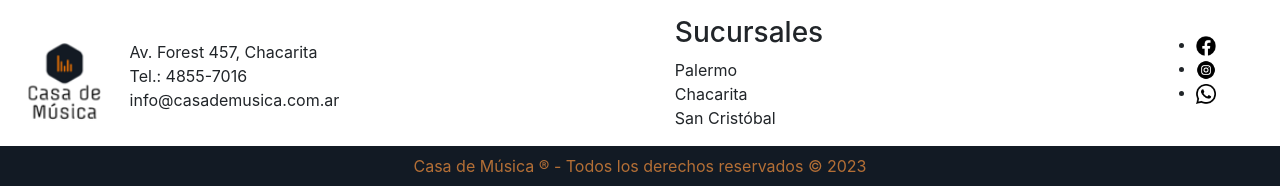
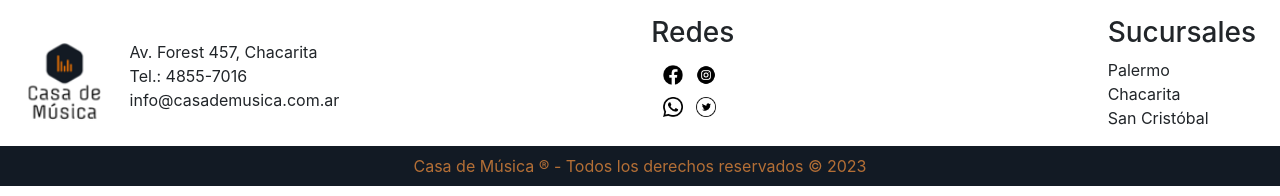
Before and after one commit to FacuM87/CasaDeMusica, a website: page pages/recomendaciones.html in a window 1280 px wide. Shown: the part 1208-1404 px from the top of the page. Drawn offline with nearby package versions, Linux system fonts and the light colour scheme.

Commit message:
Mejoras en el Footer

```diff
--- a/pages/recomendaciones.html
+++ b/pages/recomendaciones.html
@@ -78,7 +78,7 @@
             </article>
         </main>
         <footer class="mt-3">
-            <div class="footerContenido d-flex justify-content-between ">
+          <section class="footerContenido d-flex justify-content-between ">
               <div class="footerInfo d-flex ">
                   <img src="../multimedia/Img/logo120x120.png" alt="Logo">
                   <ul class="pt-4">
@@ -87,7 +87,20 @@
                       <li>info@casademusica.com.ar</li>
                   </ul>
               </div>
-              <div class="sucursales mx-5 ">
+              <div class="mx-4 pr-5">
+                <h3>Redes</h3>
+                <div class="d-flex flex-column mb-2">
+                  <div class="p-1">
+                    <a href="https://www.facebook.com/" class="p-2" target="_blank"><img class="imgRedes" src="../multimedia/Img/Redes/facebook.png" alt="Facebook"></a>
+                    <a href="https://www.instagram.com/" target="_blank"><img class="imgRedes" src="../multimedia/Img/Redes/instagram.png" alt="Instagram"></a>
+                  </div>
+                  <div class="p-1">
+                    <a href="" class="p-2" target="_blank"><img class="imgRedes" src="../multimedia/Img/Redes/whatsapp.png" alt="WhatsApp"></a>
+                    <a href="https://twitter.com/" target="_blank"><img class="imgRedes" src="../multimedia/Img/Redes/twitter.png" alt="Twitter"></a>
+                  </div>
+                </div>
+              </div>
+              <div class="mx-4">
                   <h3>Sucursales</h3>
                   <ul>
                       <li>Palermo</li>
@@ -95,14 +108,7 @@
                       <li>San Cristóbal</li>
                   </ul>
               </div>
-              <div class="mx-5 pt-3 pr-3">
-                  <ul class="redes">
-                    <li><a href="https://www.facebook.com/" target="_blank"><img src="../multimedia/Img/Redes/facebook.png" alt="Facebook"></a></li>
-                    <li><a href="https://www.instagram.com/" target="_blank"><img src="../multimedia/Img/Redes/instagram.png" alt="Instagram"></a></li>
-                    <li><a href="" target="_blank"><img src="../multimedia/Img/Redes/whatsapp.png" alt="WhatsApp"></a></li>
-                  </ul>
-              </div>
-            </div>
+          </section>
             <p class="footerFooter text-center p-2">Casa de Música ® - Todos los derechos reservados © 2023</p>
         </footer>
         <script src="https://cdn.jsdelivr.net/npm/bootstrap@5.3.0-alpha1/dist/js/bootstrap.bundle.min.js" integrity="sha384-w76AqPfDkMBDXo30jS1Sgez6pr3x5MlQ1ZAGC+nuZB+EYdgRZgiwxhTBTkF7CXvN" crossorigin="anonymous"></script>
--- a/scss/_footer.scss
+++ b/scss/_footer.scss
@@ -3,26 +3,20 @@
 
 .footerInfo{
     width: 350px;
-    ul li{
+    /*ul li{
         list-style: none;
-    }
+    }*/
 }
 
-.sucursales {
-    ul li{
+footer ul li{
     list-style: none;
 }
+
+.imgRedes{
+    width: 20px;
+    height: 20px;
 }
 
-.redes{
-    ul li{
-        list-style: none;
-    }
-    img{
-        width: 20px;
-        height: 20px;
-    }
-}
 
 .footerFooter{
     background-color: #121a24;
```
Also changed, not shown: index.html (+15 -10 lines), pages/audio.html (+16 -10 lines), pages/contacto.html (+16 -10 lines), pages/instrumentos.html (+16 -10 lines), css/styles.css, 1 other file. Lines whose indentation alone changed are shown as unchanged.
